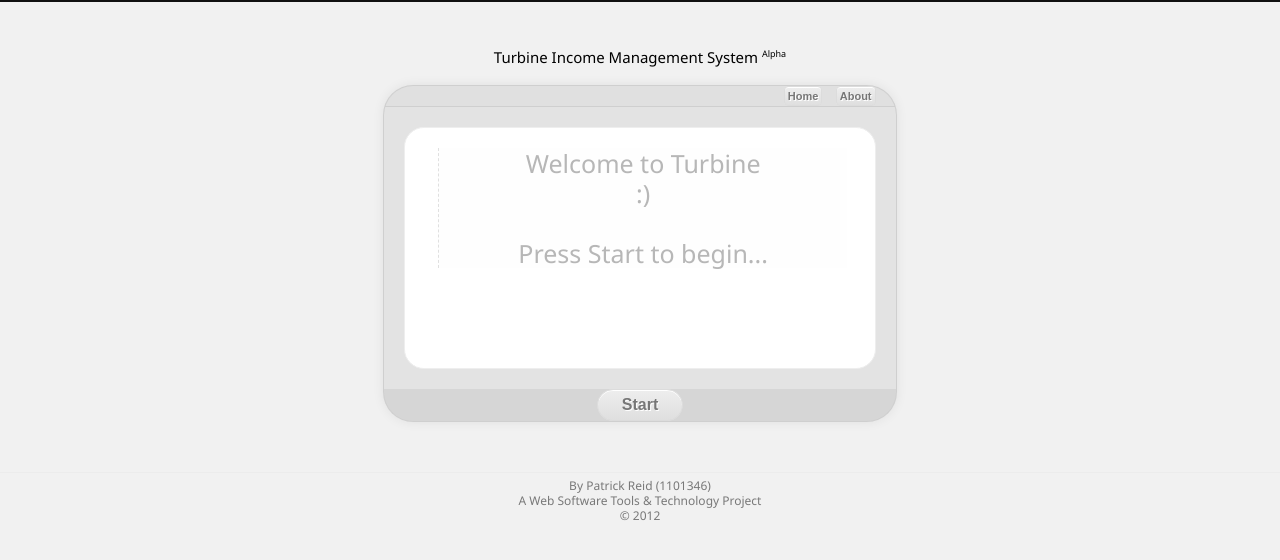
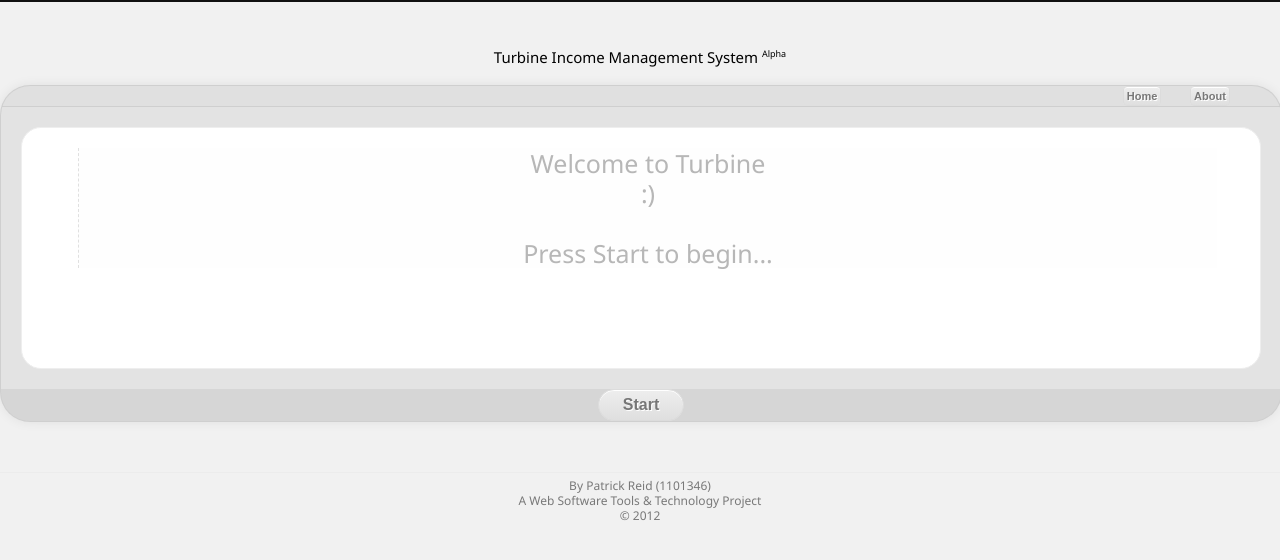
Before and after one commit to ReliQ/turbine, a plain HTML site: page index.html in a window 1280 px wide. Drawn offline with Linux system fonts and the light colour scheme.

Commit message:
Modified App width.

```diff
--- a/css/style.css
+++ b/css/style.css
@@ -13,7 +13,7 @@ sub {font-size: .6em; position: relative; top: 6px;}
 fieldset {border-radius: 10px; border: 1px solid rgba(12,12,12,.12); padding: 5px;}
 
 /* Main Id's */
-#mainCanvas {font-size: 12px; box-shadow: 0px 0px 12px 0px rgba(1,1,1,.07); border: 1px solid rgba(50,50,50,.11); overflow: hidden;background: rgba(50,50,50,.07); width: 40%; min-height: 30px; border-radius: 30px; margin: 0 auto 50px;}
+#mainCanvas {font-size: 12px; box-shadow: 0px 0px 12px 0px rgba(1,1,1,.07); border: 1px solid rgba(50,50,50,.11); overflow: hidden;background: rgba(50,50,50,.07); width: 100%; min-height: 30px; border-radius: 30px; margin: 0 auto 50px;}
 #footer {color: rgba(1,1,1,.5); text-align: center; font-size: 12px; border-top: 1px solid rgba(1,1,1,.02); line-height: 15px; padding: 5px 0;}
 
 #results {padding: 2%;}
```
